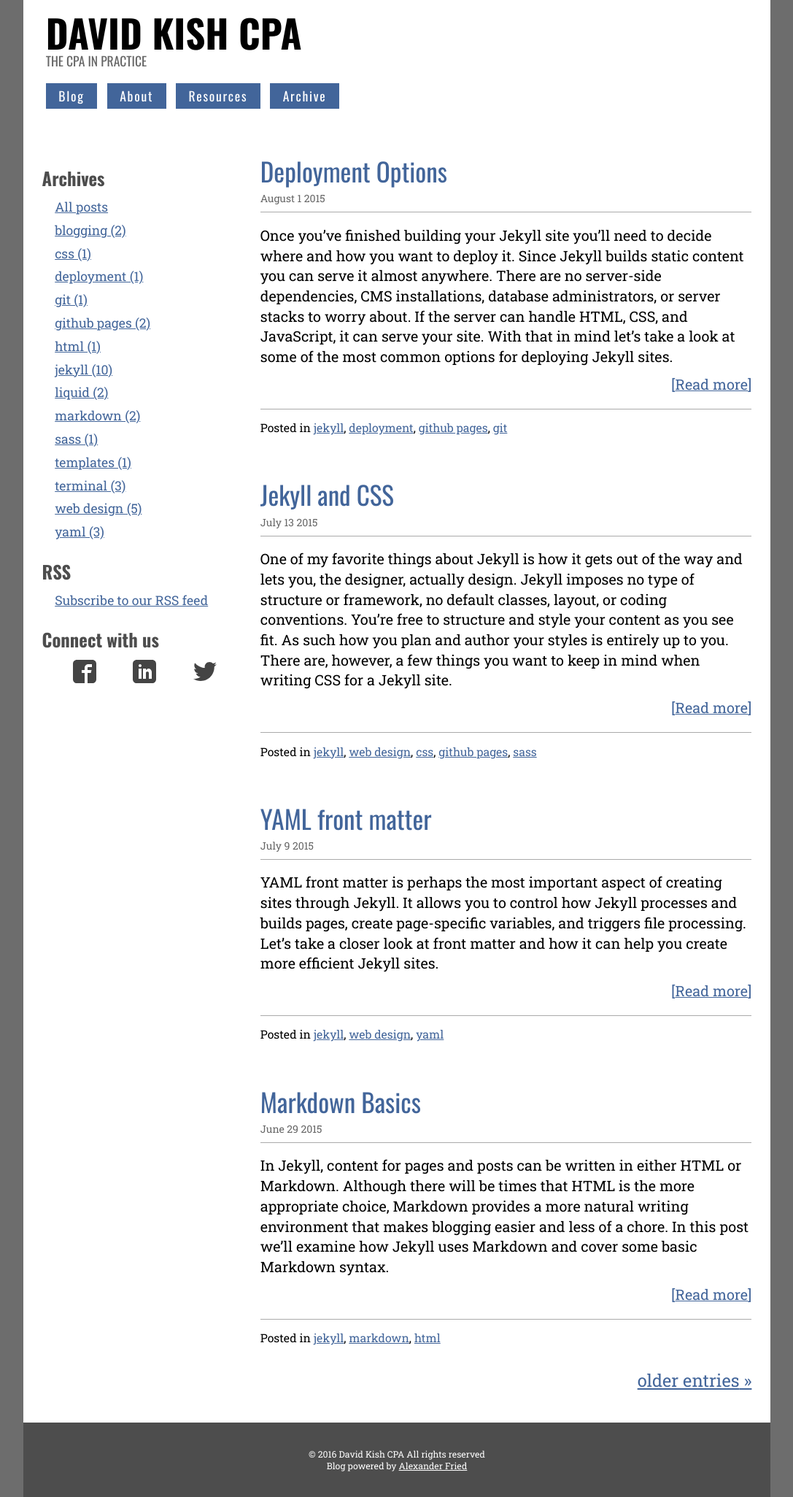
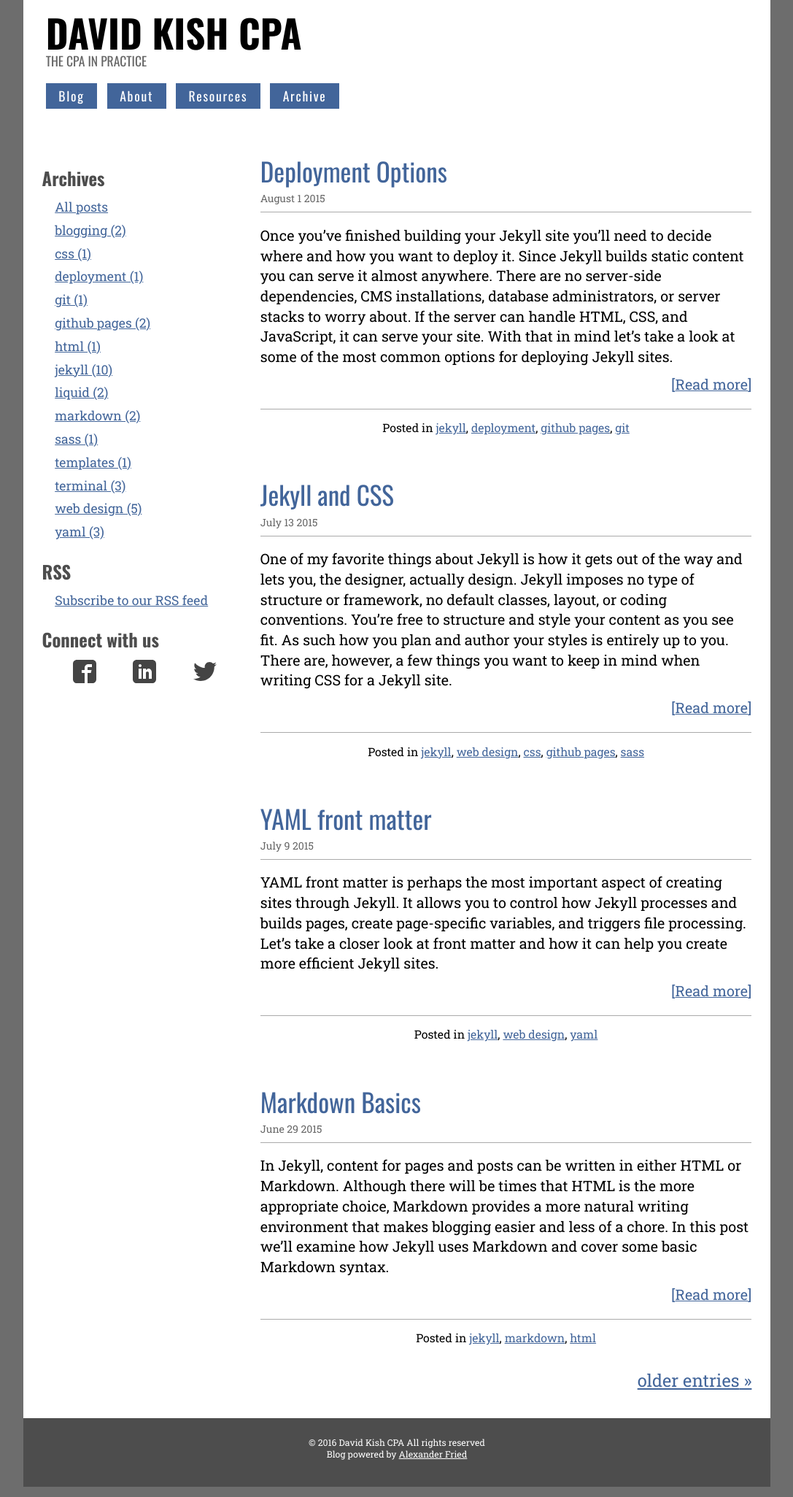
Before and after one commit to alexanderfried/jekyll-blog, a Jekyll site: the page built from index.html, in a window 1280 px wide. Shown: the whole page at 73% size, without its empty margins (96-1183 px from the left). Built offline with Jekyll 4.4.1, drawn with Linux system fonts in a browser that asks for light colours; the list of posts is cut into pages by our own code.

Commit message:
fixed collapse menu and text aligned footer text in small screen sixzes

```diff
--- a/css/main.css
+++ b/css/main.css
@@ -606,7 +606,8 @@ aside li {
 	margin-top: 1em;
 	color: white;
 }
-.legal {
+footer {
+    text-align: center;
 	font-size: .7em;
 	margin: 0;
 }
@@ -619,8 +620,6 @@ aside li {
 }
 .top-link:before {
 	content: '\25b2\00a0';
-}
-
 }
 /* --------------------------------------------------
    Smaller screen styles
@@ -792,7 +791,7 @@ a.more {
 /* --------------------------------------------------
    main footer styles
 -----------------------------------------------------*/
-.legal {
+footer {
 	text-align: center;
 }
 }
```
